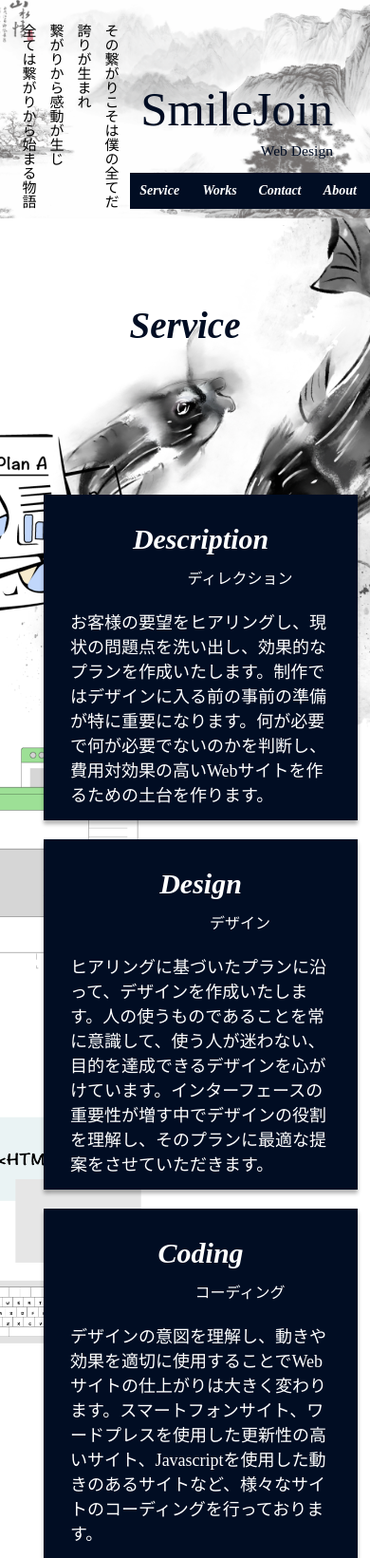
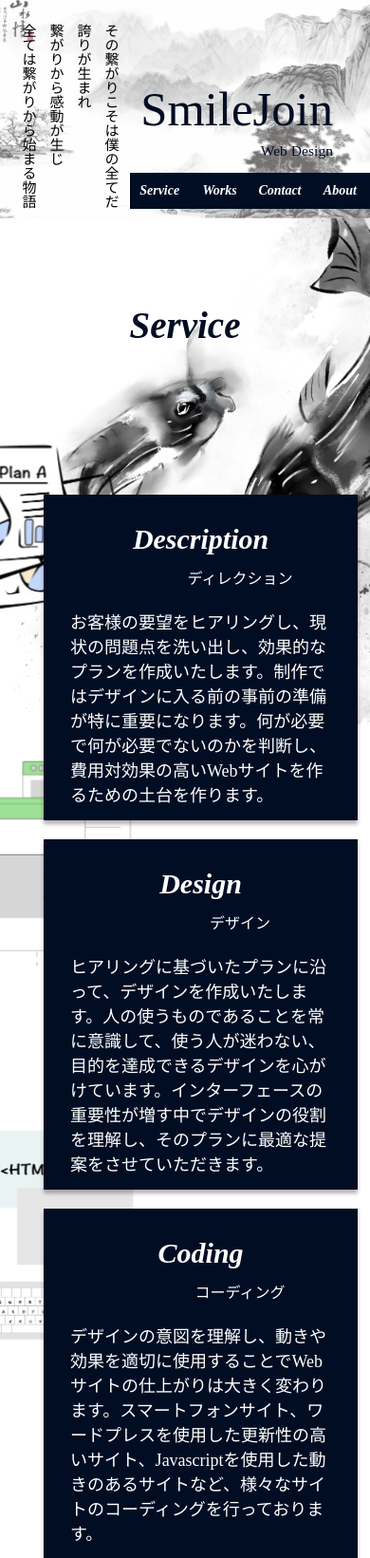
Before and after one commit to smilejoin-sanji/portfolio, a PHP site: page / in a window 390 px wide. Shown: the top 1641 px of the page at 95% size. Run offline with PHP 8.4, Linux system fonts and the light colour scheme; some web fonts are replaced.

Commit message:
add responsive

```diff
--- a/css/style.css
+++ b/css/style.css
@@ -264,29 +264,27 @@
   background-size: cover;
   background-position: center center;
   z-index: -1;
+  transition: all 0.4s;
 }
 @media screen and (max-width: 1570px) {
   #service .serviceList__items:nth-child(1)::after {
-    width: 336px;
-    height: 206px;
     top: -160px;
     left: -110px;
+    transform: scale(0.8);
   }
 }
 @media screen and (max-width: 1100px) {
   #service .serviceList__items:nth-child(1)::after {
-    width: 256px;
-    height: 166px;
     top: -130px;
     left: -90px;
+    transform: scale(0.6);
   }
 }
 @media screen and (max-width: 825px) {
   #service .serviceList__items:nth-child(1)::after {
-    width: 376px;
-    height: 246px;
     top: -100px;
     left: -260px;
+    transform: scale(0.9);
   }
 }
 #service .serviceList__items:nth-child(1) span:first-child::after {
@@ -328,29 +326,27 @@
   background-size: cover;
   background-position: center center;
   z-index: -1;
+  transition: all 0.4s;
 }
 @media screen and (max-width: 1570px) {
   #service .serviceList__items:nth-child(2)::after {
-    width: 336px;
-    height: 206px;
     top: -160px;
     left: -110px;
+    transform: scale(0.8);
   }
 }
 @media screen and (max-width: 1100px) {
   #service .serviceList__items:nth-child(2)::after {
-    width: 256px;
-    height: 166px;
     top: -130px;
     left: -90px;
+    transform: scale(0.6);
   }
 }
 @media screen and (max-width: 825px) {
   #service .serviceList__items:nth-child(2)::after {
-    width: 376px;
-    height: 246px;
     top: -100px;
     left: -260px;
+    transform: scale(0.9);
   }
 }
 #service .serviceList__items:nth-child(2) span:first-child::after {
@@ -392,29 +388,27 @@
   background-size: cover;
   background-position: center center;
   z-index: -1;
+  transition: all 0.4s;
 }
 @media screen and (max-width: 1570px) {
   #service .serviceList__items:nth-child(3)::after {
-    width: 336px;
-    height: 206px;
     top: -160px;
     left: -110px;
+    transform: scale(0.8);
   }
 }
 @media screen and (max-width: 1100px) {
   #service .serviceList__items:nth-child(3)::after {
-    width: 256px;
-    height: 166px;
     top: -130px;
     left: -90px;
+    transform: scale(0.6);
   }
 }
 @media screen and (max-width: 825px) {
   #service .serviceList__items:nth-child(3)::after {
-    width: 376px;
-    height: 246px;
     top: -100px;
     left: -260px;
+    transform: scale(0.9);
   }
 }
 #service .serviceList__items:nth-child(3) span:first-child::after {
--- a/sass/_about.scss
+++ b/sass/_about.scss
@@ -46,17 +46,15 @@
             background-size: cover;
             background-position: center center;
             transform: rotate(335deg);
+            transition: all 0.4s;
 
             @include desktop-l {
                 top: -140px;
-                width: 224px;
-                height: 265px;
+                transform: scale(0.9) rotate(335deg);
             }
 
             @include sp {
-
-                width: 184px;
-                height: 225px;
+                transform: scale(0.6) rotate(335deg);
             }
         }
     }
@@ -106,20 +104,20 @@
                 position: relative;
                 width: 400px;
                 height: 400px;
+                transition: all 0.4s;
 
                 @include desktop-s {
-                    width: 350px;
-                    height: 350px;
+                    transform: scale(0.9);
                 }
 
                 @include tab {
-                    width: 270px;
-                    height: 270px;
+                    transform: scale(0.7);
+
                 }
 
                 @include sp {
-                    width: 300px;
-                    height: 300px;
+                    transform: scale(1);
+
                 }
 
                 &::before {
@@ -179,15 +177,15 @@
         }
         .career {
             position: relative;
-            padding-bottom: 561px;
+            padding-bottom: 231px;
 
-            @include desktop-l {
-                padding-bottom: 441px;
-            }
+            // @include desktop-l {
+            //     padding-bottom: 441px;
+            // }
 
-            @include desktop {
-                padding-bottom: 315px;
-            }
+            // @include desktop {
+            //     padding-bottom: 315px;
+            // }
 
             @include desktop-s {
                 width: 50%;
@@ -206,7 +204,8 @@
                 display: flex;
                 flex-direction: column;
                 gap: 50px;
-                height: 400px;
+                // height: 400px;
+                height: 640px;
                 overflow-y: scroll;
                 background: rgba(1, 13, 35, .4);
                 border-radius: 15px;
@@ -224,6 +223,7 @@
                 }
 
                 @include tab-s {
+                    height: 420px;
                     padding: 20px 20px 0;
                     background: rgba(1, 13, 35, .9);
 
--- a/sass/_service.scss
+++ b/sass/_service.scss
@@ -79,27 +79,27 @@
                     background-size: cover;
                     background-position: center center;
                     z-index: -1;
+                    transition: all 0.4s;
 
                     @include desktop {
-                        width: 336px;
-                        height: 206px;
                         top: -160px;
                         left: -110px;
+                        transform: scale(0.8);
                     }
 
                     @include desktop-s {
 
-                        width: 256px;
-                        height: 166px;
                         top: -130px;
                         left: -90px;
+                        transform: scale(0.6);
+
                     }
 
                     @include tab {
-                        width: 376px;
-                        height: 246px;
+
                         top: -100px;
                         left: -260px;
+                        transform: scale(0.9);
                     }
 
                 }
@@ -149,26 +149,26 @@
                     background-size: cover;
                     background-position: center center;
                     z-index: -1;
+                    transition: all 0.4s;
+
 
                     @include desktop {
-                        width: 336px;
-                        height: 206px;
                         top: -160px;
                         left: -110px;
+                        transform: scale(0.8);
+
                     }
                     @include desktop-s {
-
-                        width: 256px;
-                        height: 166px;
                         top: -130px;
                         left: -90px;
+                        transform: scale(0.6);
+
                     }
                     @include tab {
-
-                        width: 376px;
-                        height: 246px;
                         top: -100px;
                         left: -260px;
+                        transform: scale(0.9);
+
                     }
 
                 }
@@ -217,26 +217,25 @@
                     background-size: cover;
                     background-position: center center;
                     z-index: -1;
+                    transition: all 0.4s;
 
                     @include desktop {
-                        width: 336px;
-                        height: 206px;
                         top: -160px;
                         left: -110px;
+                        transform: scale(0.8);
+
                     }
                     @include desktop-s {
-
-                        width: 256px;
-                        height: 166px;
                         top: -130px;
                         left: -90px;
+                        transform: scale(0.6);
+
                     }
                     @include tab {
-
-                        width: 376px;
-                        height: 246px;
                         top: -100px;
                         left: -260px;
+                        transform: scale(0.9);
+
                     }
 
                 }
--- a/sass/_works.scss
+++ b/sass/_works.scss
@@ -16,7 +16,8 @@
         margin-top: 107px;
 
         @include desktop-l {
-            align-items: center;
+            // align-items: center;
+            gap: 94px
         }
 
         @include tab {
@@ -28,23 +29,27 @@
             width: 100%;
             height: auto;
             box-shadow: 0px 2px 6px -3px;
+            transition:  all 0.5s;
 
             @include desktop-l {
-                width: 80%;
+                transform: scale(0.8);
             }
 
             @include tab {
                 box-shadow: none;
-                width: 100%;
+                transform: scale(1);
             }
 
             &>a {
 
                 display: grid;
-                justify-content: center;
                 width: 100%;
                 height: 100%;
                 overflow: hidden;
+
+                &>img {
+                    width: 100%;
+                }
             }
 
             &>p {
```
Also changed, not shown: other parts of css/style.css (+17 -26 lines), 1 other file.
